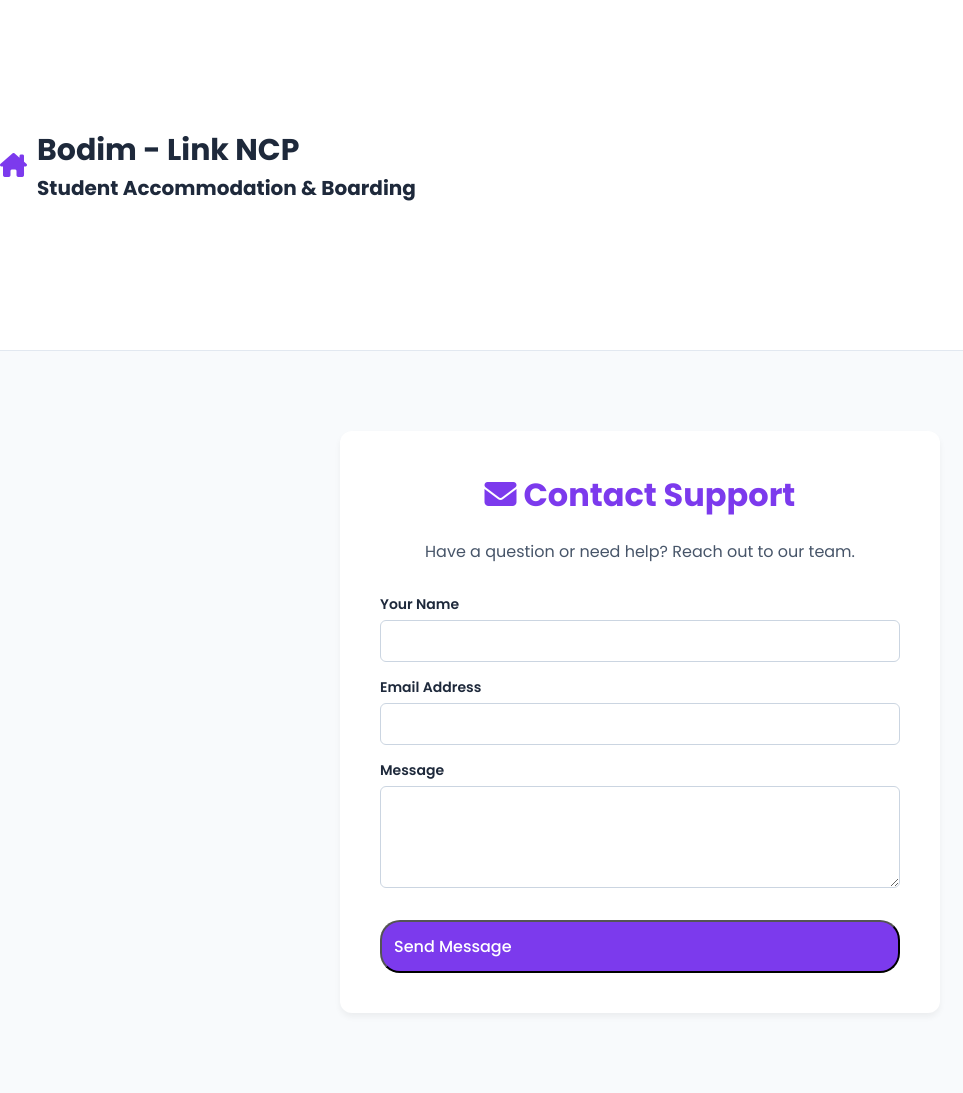
After one commit to Inuka-Asith30/Bodim-Link-NCP, a Flask app: page /contact in a window 1280 px wide. The commit adds this page. Shown: the whole page, without its empty margins (0-963 px from the left). Run offline with Flask 3, Linux system fonts and the light colour scheme.

Commit message:
Feat: Add About Us and Contact Us pages

```diff
--- a/app.py
+++ b/app.py
@@ -210,6 +210,16 @@ def login():
 # ----------------------------------------------------
 # Dashboards and Logout
 # ----------------------------------------------------
+
+@app.route('/about')
+def about():
+    return render_template('about.html')
+
+@app.route('/contact')
+def contact():
+    return render_template('contact.html')
+
+
 @app.route('/student')
 def student_dashboard():
 
--- /dev/null
+++ b/templates/contact.html
@@ -0,0 +1,49 @@
+<!DOCTYPE html>
+<html lang="en">
+<head>
+    <meta charset="UTF-8">
+    <meta name="viewport" content="width=device-width, initial-scale=1.0">
+    <title>Contact Us - Bodim-Link NCP</title>
+    <link rel="stylesheet" href="{{ url_for('static', filename='css/style.css') }}">
+    <link rel="stylesheet" href="https://cdnjs.cloudflare.com/ajax/libs/font-awesome/6.4.0/css/all.min.css">
+</head>
+<body style="background: #f8fafc;">
+    <nav class="top-nav" style="background: white;">
+        <div class="nav-logo" style="cursor:pointer;" onclick="window.location.href='/'">
+            <i class="fa-solid fa-house-chimney" style="color: var(--primary); font-size: 24px;"></i>
+            <div class="logo-text">
+                <h2>Bodim - Link NCP</h2>
+                <p>Student Accommodation & Boarding</p>
+            </div>
+        </div>
+        <ul class="nav-links">
+            <li><a href="/">Home</a></li>
+            <li><a href="/student">For Students</a></li>
+            <li><a href="/owner">For Owners</a></li>
+            <li><a href="/student">Boardings</a></li>
+            <li><a href="/about">About Us</a></li>
+            <li><a href="/contact" class="active">Contact Us</a></li>
+        </ul>
+    </nav>
+    <div style="max-width: 600px; margin: 80px auto; padding: 40px; background: white; border-radius: 12px; box-shadow: 0 4px 6px rgba(0,0,0,0.05); text-align: center;">
+        <h1 style="color: var(--primary); margin-bottom: 20px;"><i class="fa-solid fa-envelope"></i> Contact Support</h1>
+        <p style="color: #475569; margin-bottom: 30px;">Have a question or need help? Reach out to our team.</p>
+
+        <form style="display: flex; flex-direction: column; gap: 15px; text-align: left;" onsubmit="event.preventDefault(); alert('Thank you! Your message has been sent to our support team.'); window.location.href='/';">
+            <div>
+                <label style="font-weight: 600; font-size: 14px; margin-bottom: 5px; display: block;">Your Name</label>
+                <input type="text" required style="width: 100%; padding: 10px; border: 1px solid #cbd5e1; border-radius: 6px;">
+            </div>
+            <div>
+                <label style="font-weight: 600; font-size: 14px; margin-bottom: 5px; display: block;">Email Address</label>
+                <input type="email" required style="width: 100%; padding: 10px; border: 1px solid #cbd5e1; border-radius: 6px;">
+            </div>
+            <div>
+                <label style="font-weight: 600; font-size: 14px; margin-bottom: 5px; display: block;">Message</label>
+                <textarea required rows="4" style="width: 100%; padding: 10px; border: 1px solid #cbd5e1; border-radius: 6px;"></textarea>
+            </div>
+            <button type="submit" class="btn-solid" style="padding: 12px; margin-top: 10px; font-size: 16px;">Send Message</button>
+        </form>
+    </div>
+</body>
+</html>
--- a/templates/index.html
+++ b/templates/index.html
@@ -20,9 +20,9 @@
             <li><a href="/" class="active">Home</a></li>
             <li><a href="/student">For Students</a></li>
             <li><a href="/owner">For Owners</a></li>
-            <li><a href="#">Boardings</a></li>
-            <li><a href="#">About Us</a></li>
-            <li><a href="#">Contact Us</a></li>
+            <li><a href="/student">Boardings</a></li>
+            <li><a href="/about">About Us</a></li>
+            <li><a href="/contact">Contact Us</a></li>
         </ul>
         <div class="nav-auth">
             <a href="/login" class="btn-outline"><i class="fa-regular fa-user"></i> Login</a>
--- a/templates/login.html
+++ b/templates/login.html
@@ -21,7 +21,7 @@
             <li><a href="/">Home</a></li>
             <li><a href="/student">For Students</a></li>
             <li><a href="/owner">For Owners</a></li>
-            <li><a href="#">Boardings</a></li>
+            <li><a href="/student">Boardings</a></li>
         </ul>
         <div class="nav-auth">
             <a href="/login" class="btn-solid"><i class="fa-regular fa-user"></i> Login</a>
--- a/templates/register.html
+++ b/templates/register.html
@@ -21,7 +21,7 @@
             <li><a href="/">Home</a></li>
             <li><a href="/student">For Students</a></li>
             <li><a href="/owner">For Owners</a></li>
-            <li><a href="#">Boardings</a></li>
+            <li><a href="/student">Boardings</a></li>
         </ul>
         <div class="nav-auth">
             <a href="/login" class="btn-outline"><i class="fa-regular fa-user"></i> Login</a>
```
Also changed, not shown: templates/about.html (added, +39 -0 lines).
